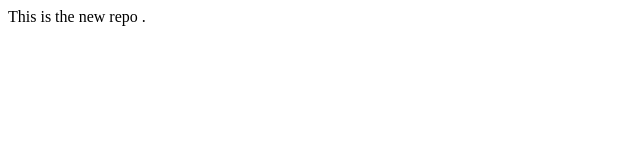
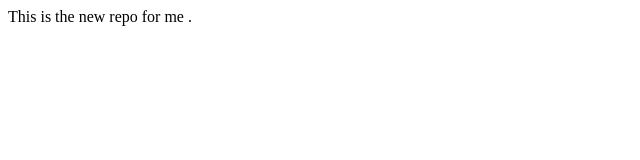
Before and after one commit to manish766793/LocalRepo, a plain HTML site: page index.html in a window 1280 px wide. Shown: the full height of the page, 0-640 px from the left. Drawn offline with Linux system fonts and the light colour scheme.

Commit message:
change in index.html

```diff
--- a/index.html
+++ b/index.html
@@ -1 +1 @@
-<p> This is the new repo . </p>
+<p> This is the new repo for me . </p>
```
